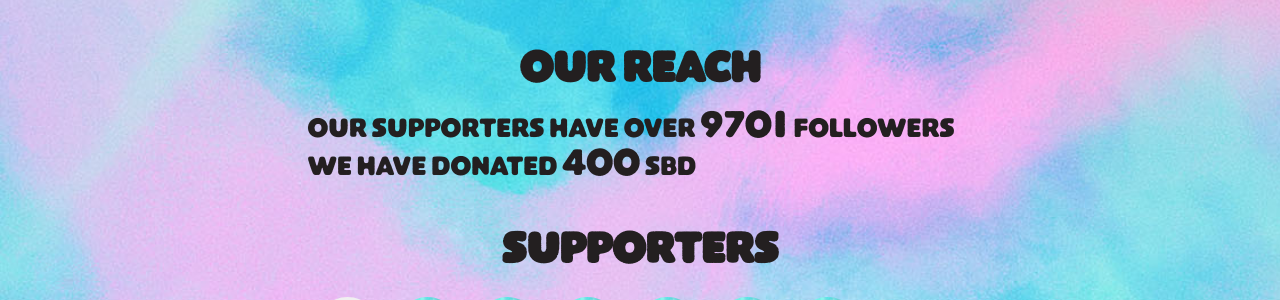
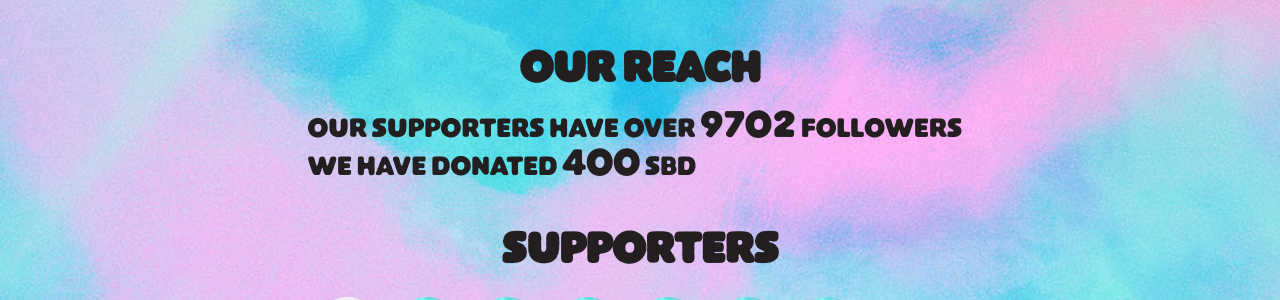
Before and after one commit to orbitprojectcharity/orbitproject, a Jekyll site: the page built from index.html, in a window 1280 px wide. Shown: the part 722-1022 px from the top of the page. Built offline with Jekyll 4.4.1, drawn with Linux system fonts in a browser that asks for light colours.

Commit message:
Update from Forestry.io - _data/options.yml

```diff
--- a/_data/options.yml
+++ b/_data/options.yml
@@ -1,3 +1,3 @@
 ---
-followers: 9701
+followers: 9702
 donate: 400
```
